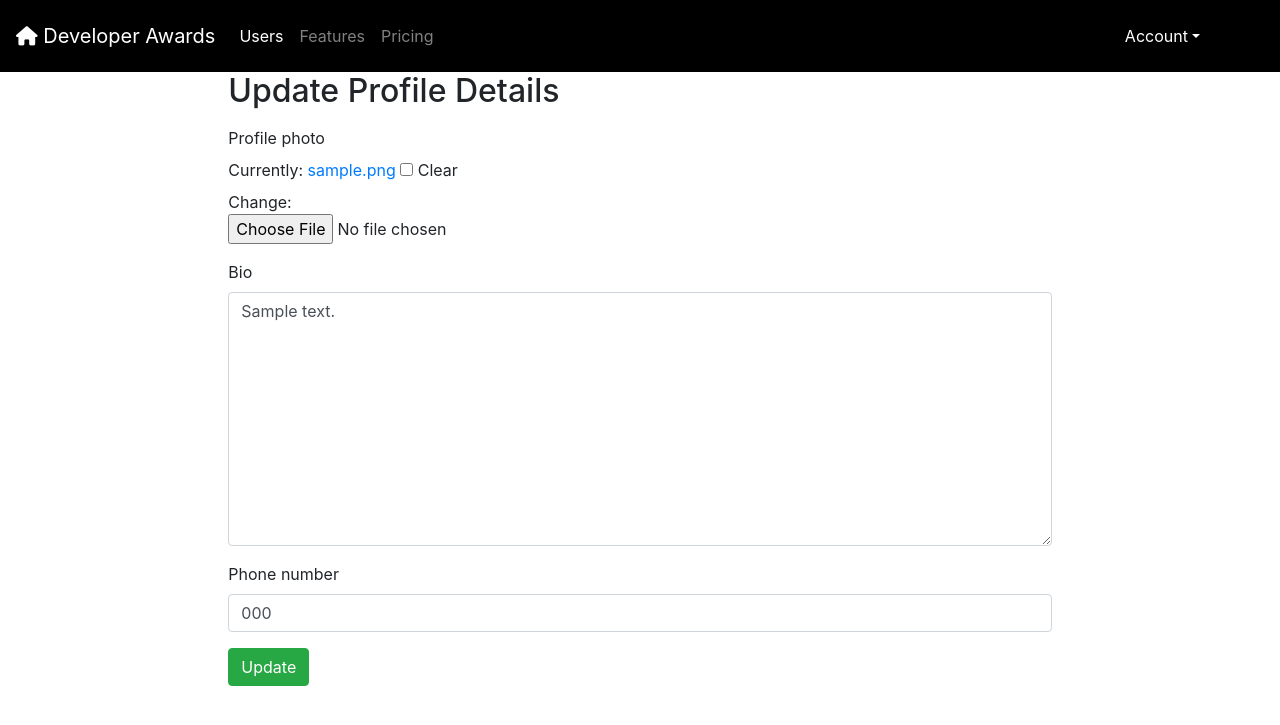
After one commit to JoyWambui/Developer-Awards, a Django app: page /profiles/1/update/ in a window 1280 px wide. The commit adds this page. Shown: the top 725 px of the page. Run offline with Django 4.2, Linux system fonts and the light colour scheme; tables that the repository leaves empty hold one stand-in row (values such as "Sample post"); some libraries are stand-ins or nearby versions.

Commit message:
Fix profile photo upload

```diff
--- a/awards/models.py
+++ b/awards/models.py
@@ -3,6 +3,7 @@ from django.contrib.auth.models import User
 from django.dispatch import receiver
 from django.db.models.signals import post_save
 from django.http import Http404, request
+from django.urls import reverse
 from rest_framework.authtoken.models import Token
 
 
@@ -36,7 +37,8 @@ class Profile(models.Model):
         except Profile.DoesNotExist:
             return Http404
 
-
+    def get_absolute_url(self):
+        return reverse('profile', kwargs={'pk': self.pk})
 
     def __str__(self):
         return self.user.username
--- /dev/null
+++ b/awards/templates/awards/profile_form.html
@@ -0,0 +1,20 @@
+{%extends 'base.html'%}
+{% load crispy_forms_tags %}
+
+{% block content %}
+<div class="container-fluid">
+    <div class="row">
+        <div class="col-sm-2"></div>
+        <div class="col-sm-8">
+            <h2>Update Profile Details</h2>
+            <form method="POST" enctype="multipart/form-data" class="form-group">
+                <div class="form-group"></div>
+                {% csrf_token %}
+                {{ form|crispy }}
+                <button type="submit" class="btn btn-success">Update</button>
+            </form>
+        </div>
+        <div class="col-sm-2"></div>
+    </div>
+</div>
+{% endblock content %}
--- a/awards/urls.py
+++ b/awards/urls.py
@@ -1,4 +1,6 @@
+from django.conf import settings
 from django.urls import path, include
+from django.conf.urls.static import static
 from . import views as award_views
 from rest_framework.routers import DefaultRouter
 
@@ -13,6 +15,6 @@ urlpatterns= [
     path('api/', include(router.urls)),
     path('profiles/', award_views.ProfileListView.as_view(), name='profiles'),
     path('profiles/<int:pk>/', award_views.ProfileDetailView.as_view(), name='profile'),
-    # path('projects/', award_views.ProjectList.as_view(), name='projects'),
+    path('profiles/<int:pk>/update/', award_views.ProfileUpdateView.as_view(), name='profileUpdate'),
 
 ]
--- a/awards/views.py
+++ b/awards/views.py
@@ -1,7 +1,7 @@
 from django.http import Http404
 from django.shortcuts import redirect, render
 from django.contrib.auth import login, authenticate
-from django.urls import reverse
+from django.urls import reverse, reverse_lazy
 from django.contrib import messages
 from django.views import generic
 from rest_framework.response import Response
@@ -44,6 +44,16 @@ class ProfileListView(generic.ListView):
 
 class ProfileDetailView(generic.DetailView):
     model = Profile
+
+class ProfileUpdateView(generic.UpdateView):
+    model = Profile
+
+    # specify the fields
+    fields = [
+        "profile_photo",
+        "bio",
+        "phone_number"
+    ]
 class ProfileViewSet(viewsets.ModelViewSet):
     """
     This viewset automatically provides `list` and `retrieve` actions.
--- a/developer_awards/settings.py
+++ b/developer_awards/settings.py
@@ -145,9 +145,8 @@ CLOUDINARY_STORAGE = {
     'API_KEY': '347794989465727',
     'API_SECRET': 'Jy7sejUxWne3qJs2xmhMhj8p6Eg',
 }
-MEDIA_URL = '/media/'
+MEDIA_URL = '/media/'  # or any prefix you choose
 DEFAULT_FILE_STORAGE = 'cloudinary_storage.storage.MediaCloudinaryStorage'
-
 # Default primary key field type
 # https://docs.djangoproject.com/en/4.0/ref/settings/#default-auto-field
 
```
Also changed, not shown: awards/templates/awards/profile_detail.html (+1 -20 lines), requirements.txt (+10 -0 lines), awards/migrations/0004_remove_profile_profile_photo.py (added), awards/migrations/0005_profile_profile_photo.py (added).
